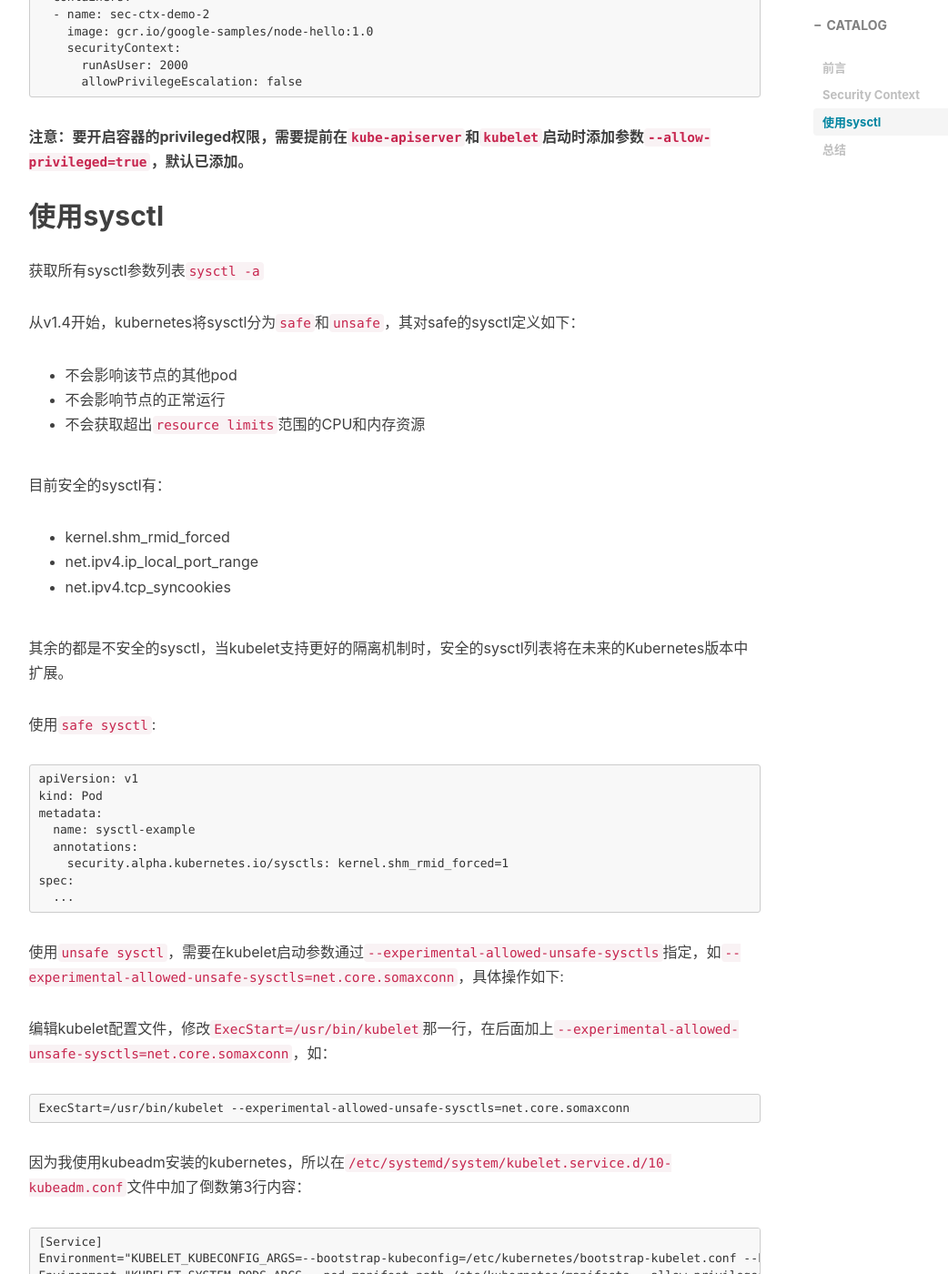
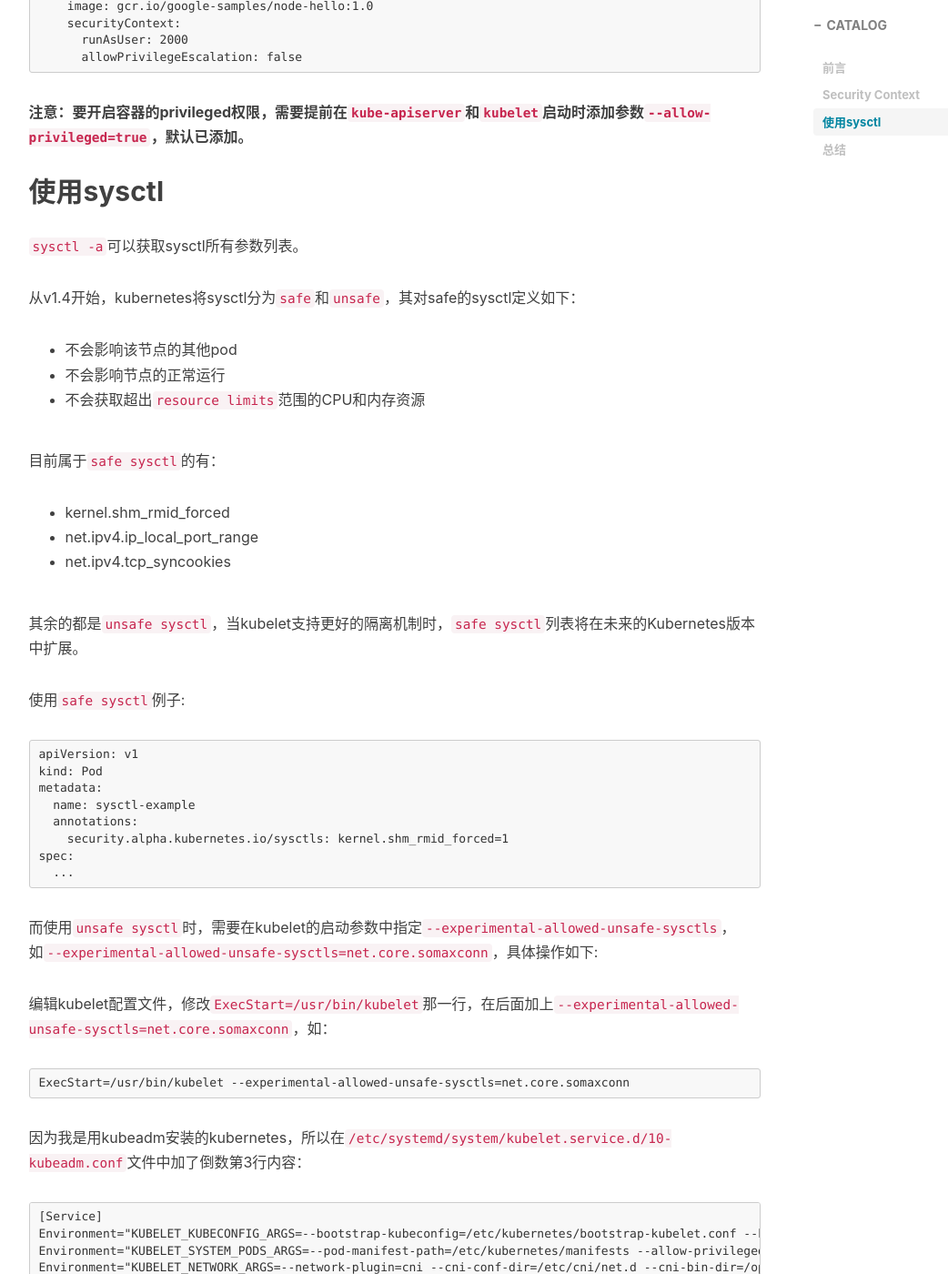
Before and after one commit to fengh0409/fengh0409.github.io, a Jekyll site: the page built from _posts/2017-12-23-kubernetes-uses-the-security-context-and-sysctl.markdown, in a window 1280 px wide and 1400 px high, scrolled down 2466 px. Shown: the whole window at 91% size, without its empty margins (136-1178 px from the left). Built offline with Jekyll 4.4.1, drawn with Linux system fonts in a browser that asks for light colours; nearby versions of some CDN libraries; comment, search, counter and statistics services are not loaded; some of the changed text lies outside the part shown.

Commit message:
Update 2017-12-23-kubernetes-uses-the-security-context-and-sysctl.markdown

````diff
--- a/_posts/2017-12-23-kubernetes-uses-the-security-context-and-sysctl.markdown
+++ b/_posts/2017-12-23-kubernetes-uses-the-security-context-and-sysctl.markdown
@@ -12,12 +12,12 @@
 ---
 
 ## 前言
-在项目的容器化中，有时候会需要修改内核参数，比如`net.`、`vm.`、`kernel`等，这就需要用到`sysctl`命令了，而在容器中使用该命令需要超级权限，容器启动时需要加上`--privileged`参数。那么在kubernetes中是如何使用的呢？
+在运行一个容器时，有时候需要使用`sysctl`修改内核参数，比如`net.`、`vm.`、`kernel`等，`sysctl`需要容器拥有超级权限，容器启动时加上`--privileged`参数即可。那么，在kubernetes中是如何使用的呢？
 
 ## Security Context
-在kubernetes中有个字段叫`securityContext`，即`安全上下文`，它是用来定义Pod或Container的权限和访问控制设置的。其设置包括：
+kubernetes中有个字段叫`securityContext`，即`安全上下文`，它用于定义Pod或Container的权限和访问控制设置。其设置包括：
 
-* Discretionary Access Control: 根据用户ID（UID）和组ID（GID）来限制其访问资源（如：文件）的权限
+* **Discretionary Access Control: 根据用户ID（UID）和组ID（GID）来限制其访问资源（如：文件）的权限**
 
 针对pod设置：
 
@@ -61,7 +61,7 @@
       allowPrivilegeEscalation: false
 ```
 
-* Security Enhanced Linux (SELinux): 给容器指定SELinux labels
+* **Security Enhanced Linux (SELinux): 给容器指定SELinux labels**
 
 ```
 ...
@@ -70,7 +70,7 @@
     level: "s0:c123,c456"
 ```
 
-* Running as privileged or unprivileged：以`privileged`或`unprivileged`权限运行
+* **Running as privileged or unprivileged：以`privileged`或`unprivileged`权限运行**
 
 ```
 apiVersion: v1
@@ -85,7 +85,7 @@
       privileged: true
 ```
 
-* Linux Capabilities: 给某个特定的进程privileged权限，而不用给root用户所有的`privileged`权限
+* **Linux Capabilities: 给某个特定的进程privileged权限，而不用给root用户所有的`privileged`权限**
 
 ```
 apiVersion: v1
@@ -101,11 +101,11 @@
         add: ["NET_ADMIN", "SYS_TIME"]
 ```
 
-* AppArmor: 使用程序文件来限制单个程序的权限
+* **AppArmor: 使用程序文件来限制单个程序的权限**
 
-* Seccomp: 限制一个进程访问文件描述符的权限
+* **Seccomp: 限制一个进程访问文件描述符的权限**
 
-* AllowPrivilegeEscalation: 控制一个进程是否能比其父进程获取更多的权限，`AllowPrivilegeEscalation`的值是bool值，如果一个容器以privileged权限运行或具有`CAP_SYS_ADMIN`权限，则`AllowPrivilegeEscalation`的值将总是true。
+* **AllowPrivilegeEscalation: 控制一个进程是否能比其父进程获取更多的权限，`AllowPrivilegeEscalation`的值是bool值，如果一个容器以privileged权限运行或具有`CAP_SYS_ADMIN`权限，则`AllowPrivilegeEscalation`的值将总是true。**
 
 ```
 apiVersion: v1
@@ -126,7 +126,7 @@
 **注意：要开启容器的privileged权限，需要提前在`kube-apiserver`和`kubelet`启动时添加参数`--allow-privileged=true`，默认已添加。**
 
 ## 使用sysctl
-获取所有sysctl参数列表`sysctl -a`
+`sysctl -a`可以获取sysctl所有参数列表。
 
 从v1.4开始，kubernetes将sysctl分为`safe`和`unsafe`，其对safe的sysctl定义如下：
 
@@ -134,15 +134,15 @@
 * 不会影响节点的正常运行
 * 不会获取超出`resource limits`范围的CPU和内存资源
 
-目前安全的sysctl有：
+目前属于`safe sysctl`的有：
 
 * kernel.shm_rmid_forced
 * net.ipv4.ip_local_port_range
 * net.ipv4.tcp_syncookies
 
-其余的都是不安全的sysctl，当kubelet支持更好的隔离机制时，安全的sysctl列表将在未来的Kubernetes版本中扩展。
+其余的都是`unsafe sysctl`，当kubelet支持更好的隔离机制时，`safe sysctl`列表将在未来的Kubernetes版本中扩展。
 
-使用`safe sysctl`:
+使用`safe sysctl`例子:
 ```
 apiVersion: v1
 kind: Pod
@@ -154,14 +154,14 @@
   ...
 ```
 
-使用`unsafe sysctl`，需要在kubelet启动参数通过`--experimental-allowed-unsafe-sysctls`指定，如`--experimental-allowed-unsafe-sysctls=net.core.somaxconn`，具体操作如下:
+而使用`unsafe sysctl`时，需要在kubelet的启动参数中指定`--experimental-allowed-unsafe-sysctls`，如`--experimental-allowed-unsafe-sysctls=net.core.somaxconn`，具体操作如下:
 
 编辑kubelet配置文件，修改`ExecStart=/usr/bin/kubelet`那一行，在后面加上`--experimental-allowed-unsafe-sysctls=net.core.somaxconn`，如：
 ```
 ExecStart=/usr/bin/kubelet --experimental-allowed-unsafe-sysctls=net.core.somaxconn
 ```
 
-因为我使用kubeadm安装的kubernetes，所以在`/etc/systemd/system/kubelet.service.d/10-kubeadm.conf`文件中加了倒数第3行内容：
+因为我是用kubeadm安装的kubernetes，所以在`/etc/systemd/system/kubelet.service.d/10-kubeadm.conf`文件中加了倒数第3行内容：
 ```
 [Service]
 Environment="KUBELET_KUBECONFIG_ARGS=--bootstrap-kubeconfig=/etc/kubernetes/bootstrap-kubelet.conf --kubeconfig=/etc/kubernetes/kubelet.conf"
@@ -210,10 +210,8 @@
 ```
 
 ## 总结
-在容器中使用`privileged`的权限和`sysctl`指令有一定的安全隐患，使用不慎可能导致整个容器崩掉，相关信息可自行查阅。
+线上环境请谨慎使用`privileged`权限，使用不慎可能导致整个容器崩掉，相关信息可自行查阅。
 
 参考：
-
 [https://kubernetes.io/docs/concepts/cluster-administration/sysctl-cluster/](https://kubernetes.io/docs/concepts/cluster-administration/sysctl-cluster/)
-
 [https://kubernetes.io/docs/tasks/configure-pod-container/security-context/](https://kubernetes.io/docs/tasks/configure-pod-container/security-context/)
````
